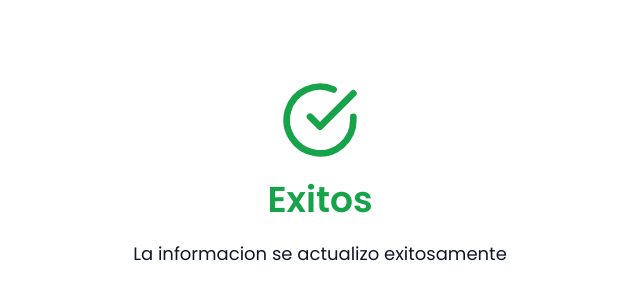
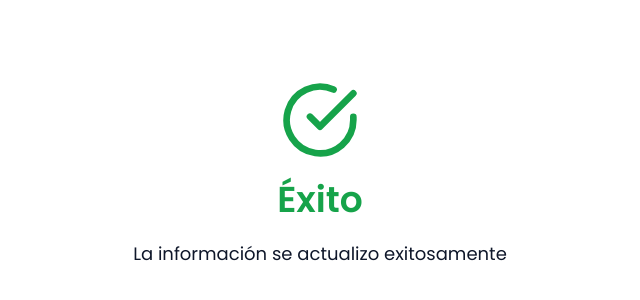
Before and after one commit to dygopa/swf-form-update, a React (Vite) app: page /success in a window 1280 px wide. Shown: the part 226-526 px from the top of the page, without its empty margins (320-960 px from the left). Built offline with nearby package versions, Linux system fonts and the light colour scheme.

Commit message:
Changes in success text

```diff
--- a/src/pages/Success.jsx
+++ b/src/pages/Success.jsx
@@ -8,8 +8,8 @@ function Success() {
             <div className="text-green-600 text-[5rem]">
                 <FiCheckCircle/>
             </div>
-            <p className='text-green-600 font-semibold text-4xl'>Exitos</p>
-            <p className='text-slate-900 font-normal text-lg'>La informacion se actualizo exitosamente</p>
+            <p className='text-green-600 font-semibold text-4xl'>Éxito</p>
+            <p className='text-slate-900 font-normal text-lg'>La información se actualizo exitosamente</p>
         </div>
     </div>
   )
```
